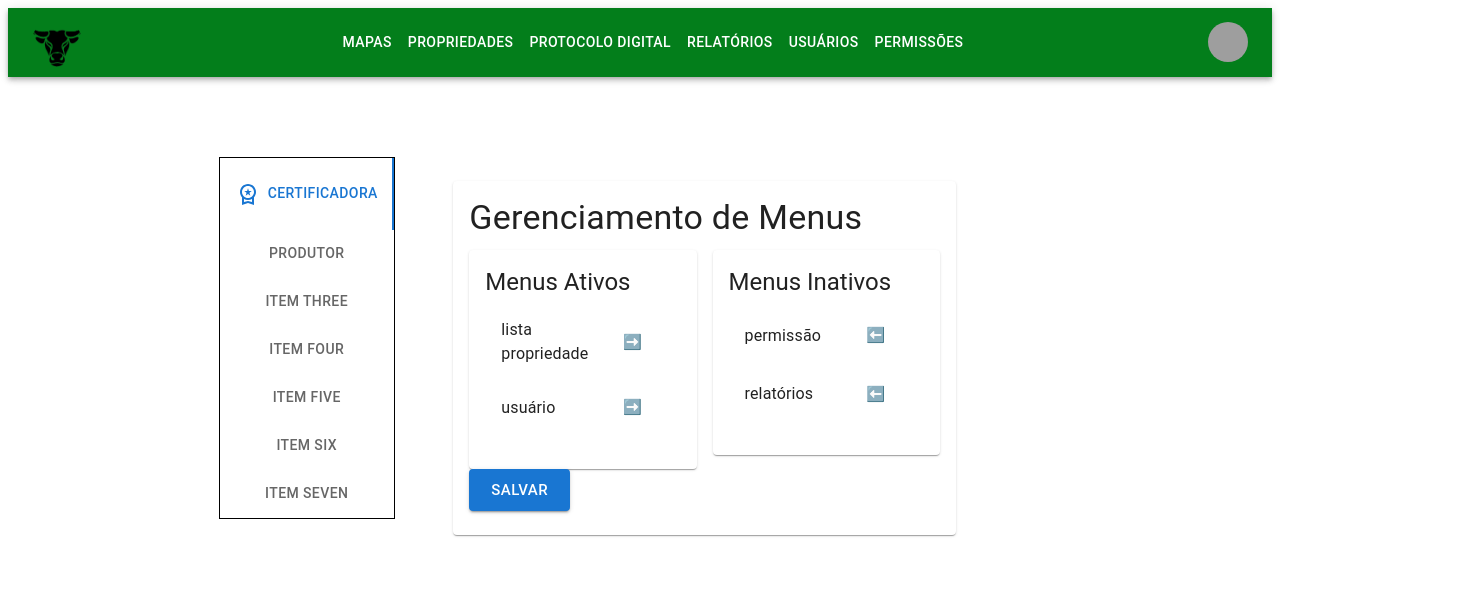
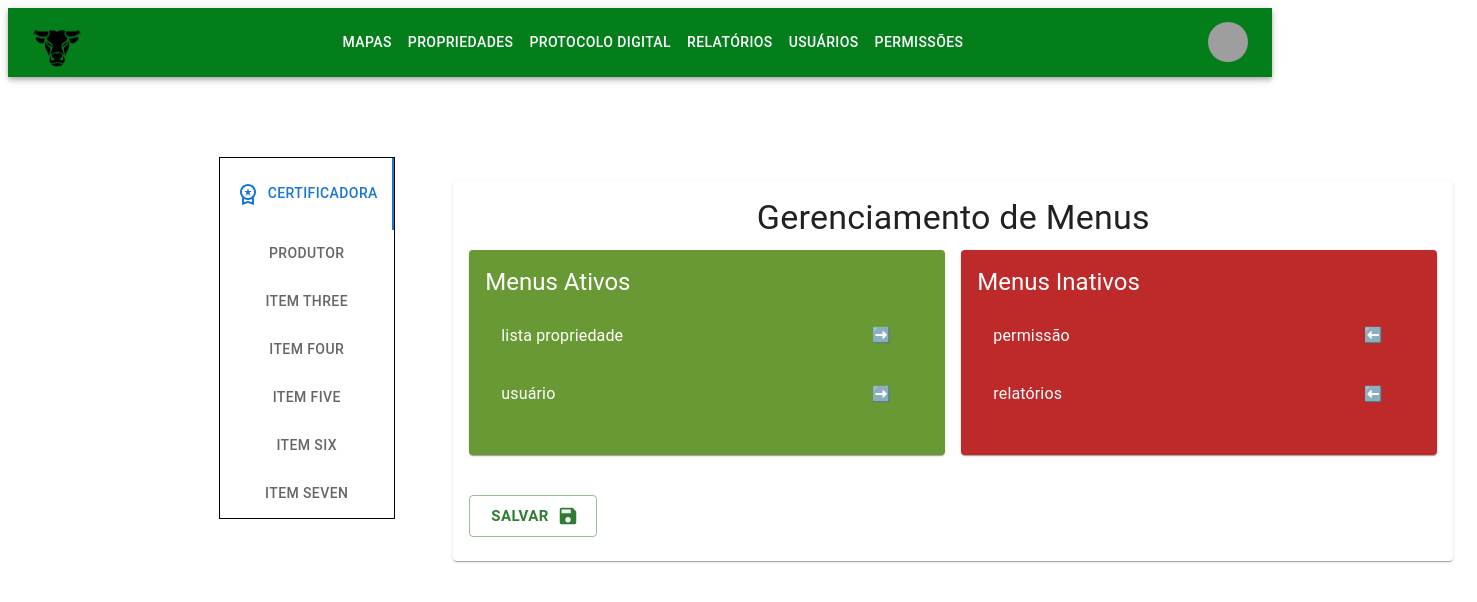
Before and after one commit to sektech2024/sektech_sara_certificadora, a Next.js app: page /dash/autorizacao in a window 1280 px wide. Shown: the top 602 px of the page, 1477 px wide, since content can reach past the window. Built offline with nearby package versions, Linux system fonts and the light colour scheme; grey boxes are pictures that could not be loaded.

Commit message:
layout tela de permissao de menu

```diff
--- a/src/components/autorizacao_menus/tab-certificadora.tsx
+++ b/src/components/autorizacao_menus/tab-certificadora.tsx
@@ -11,6 +11,7 @@ import {
   Button,
   Grid,
 } from "@mui/material";
+import SaveIcon from '@mui/icons-material/Save';
 
 const TabCertificadora = () => {
   const menusAtivos = ["lista propriedade", "usuário"];
@@ -44,21 +45,21 @@ const TabCertificadora = () => {
   };
 
   return (
-    <Card sx={{ marginBottom: 2, width: "100%"}}>
+    <Card sx={{ marginBottom: 2, width: "100%", minWidth: 1000 }}>
       <CardContent>
         <div>
-          <Typography variant="h4" gutterBottom>
+          <Typography variant="h4" gutterBottom sx={{ textAlign: 'center' }}>
             Gerenciamento de Menus
           </Typography>
           <Grid container spacing={2}>
             <Grid item md={6}>
-              <Card>
+              <Card sx={{ bgcolor: '#699934' }}>
                 <CardContent>
-                  <Typography variant="h5">Menus Ativos</Typography>
-                  <List>
+                  <Typography variant="h5" sx={{ color: 'white' }}>Menus Ativos</Typography>
+                  <List sx={{ color: 'white' }}>
                     {activeMenus.ativos.map((menu) => (
                       <ListItem key={menu}>
-                        <ListItemText primary={menu} />
+                        <ListItemText primary={menu}/>
                         <Button
                           size="large"
                           onClick={() =>
@@ -74,10 +75,10 @@ const TabCertificadora = () => {
               </Card>
             </Grid>
             <Grid item md={6}>
-              <Card>
+              <Card sx={{ bgcolor: '#be2929' }}>
                 <CardContent>
-                  <Typography variant="h5">Menus Inativos</Typography>
-                  <List>
+                  <Typography variant="h5" sx={{ color: 'white' }}>Menus Inativos</Typography>
+                  <List sx={{ color: 'white' }}>
                     {activeMenus.inativos.map((menu) => (
                       <ListItem key={menu}>
                         <ListItemText primary={menu} />
@@ -97,10 +98,12 @@ const TabCertificadora = () => {
             </Grid>
           </Grid>
           <Button
-            variant="contained"
-            color="primary"
+            variant="outlined"
+            color="success"
             size="large"
             onClick={handleSalvar}
+            endIcon={<SaveIcon />}
+            sx={{ marginTop: 5, fontWeight: 'bold'  }}
           >
             Salvar
           </Button>
```
